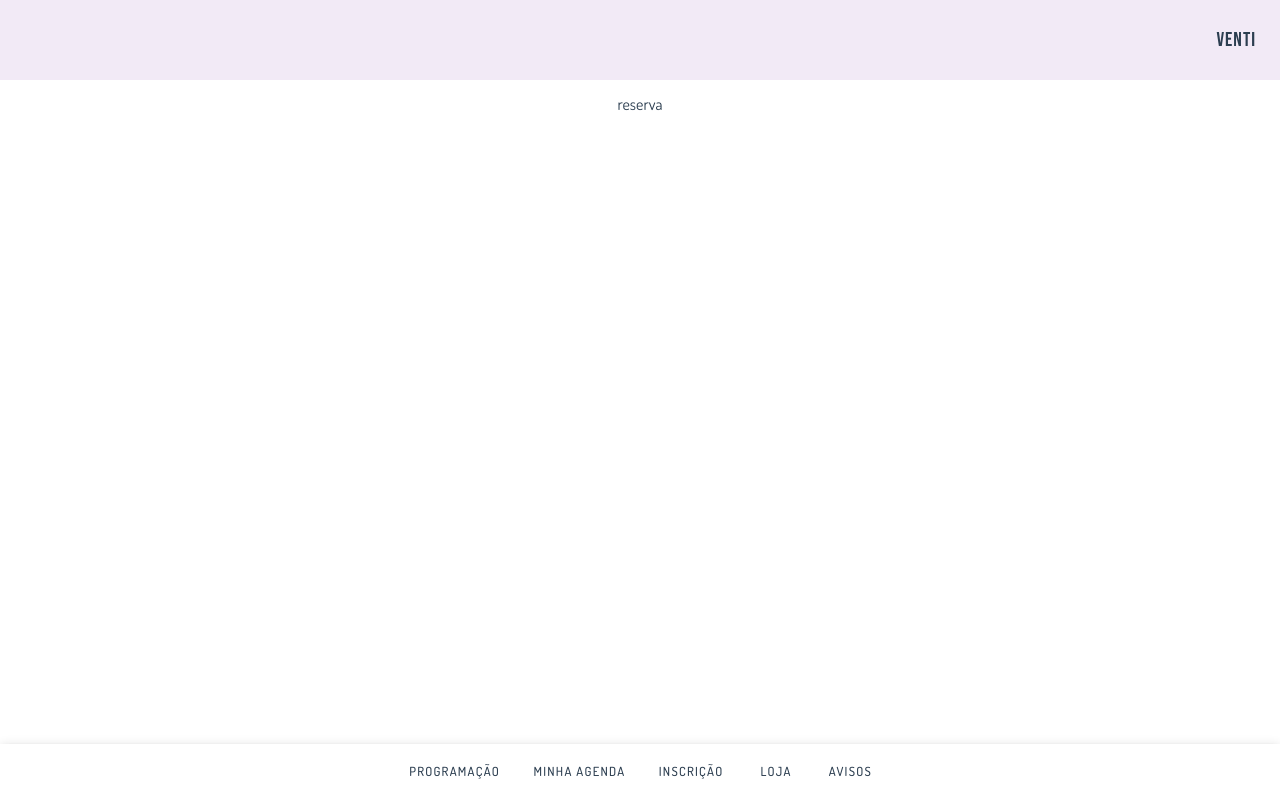
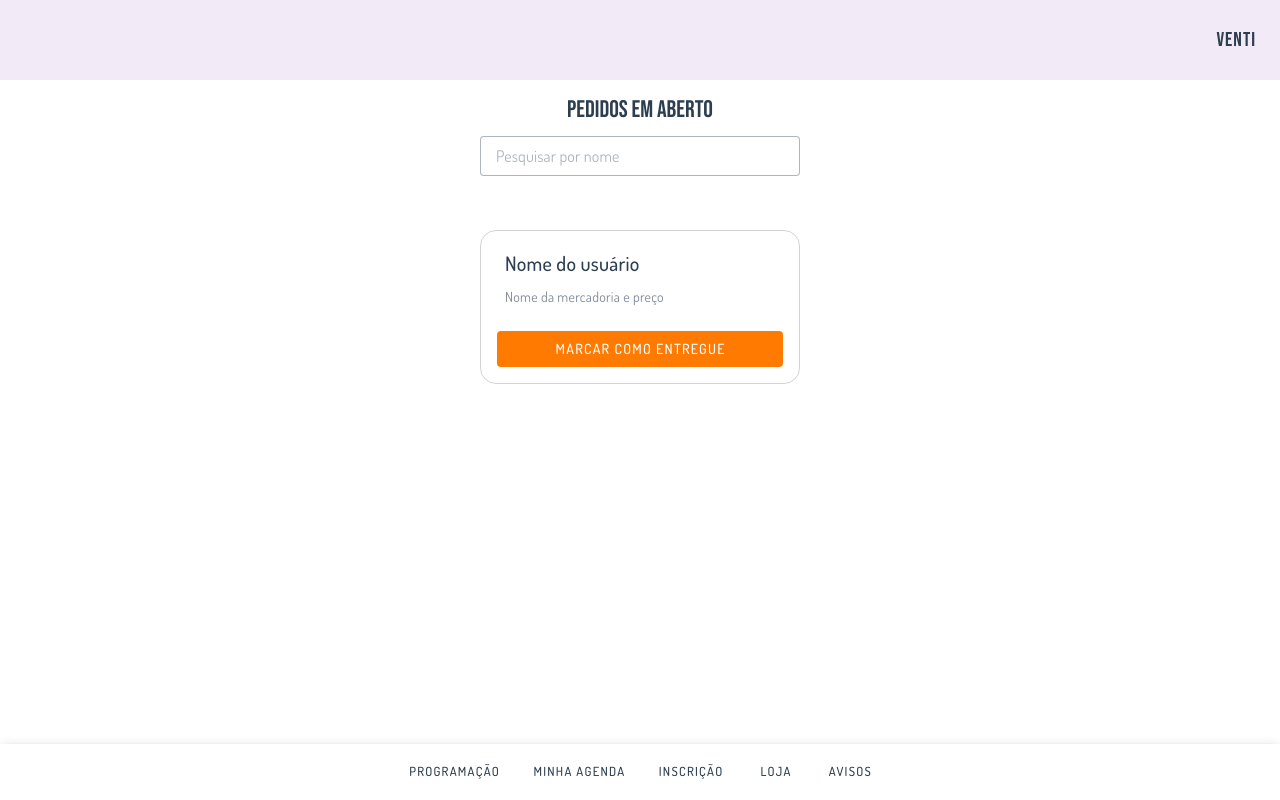
Before and after one commit to sorazem/sc-frontend, a Vue app: page /1/menu-equipe/reservas in a window 1280 px wide. Built offline with nearby package versions, Linux system fonts and the light colour scheme; no server answers; sample sign-in values are in the browser's storage.

Commit message:
:art: reservations layout

```diff
--- a/src/views/ReservationsTeamView.vue
+++ b/src/views/ReservationsTeamView.vue
@@ -1,13 +1,40 @@
 <template>
     <div>
-        reserva
+        <h2>Pedidos em aberto</h2>
+        <v-text-field
+                v-model="nome"
+                class="mt-2"
+                placeholder="Pesquisar por nome"
+                clearable
+                variant="outlined"
+                density="compact"
+            ></v-text-field>
+        <v-card variant="outlined" class="my-8 pa-2 text-left">
+            <v-card-title>Nome do usuário</v-card-title>
+            <v-card-subtitle class="mb-4">Nome da mercadoria e preço</v-card-subtitle>
+            <v-card-actions>
+                <v-btn text="Marcar como entregue" variant="text" block></v-btn>
+            </v-card-actions>
+        </v-card>
     </div>
 </template>
 <script>
 export default {
-
+    data(){
+        return{
+            nome: null
+        }
+    }
 }
 </script>
 <style scoped>
-
+.v-card-actions > .v-btn{
+    color: white;
+    background-color: #FF7A00;
+}
+.v-card, .v-text-field{
+    width: 320px;
+    border-radius: 16px;
+    border-color: lightgray;
+}
 </style>
```
